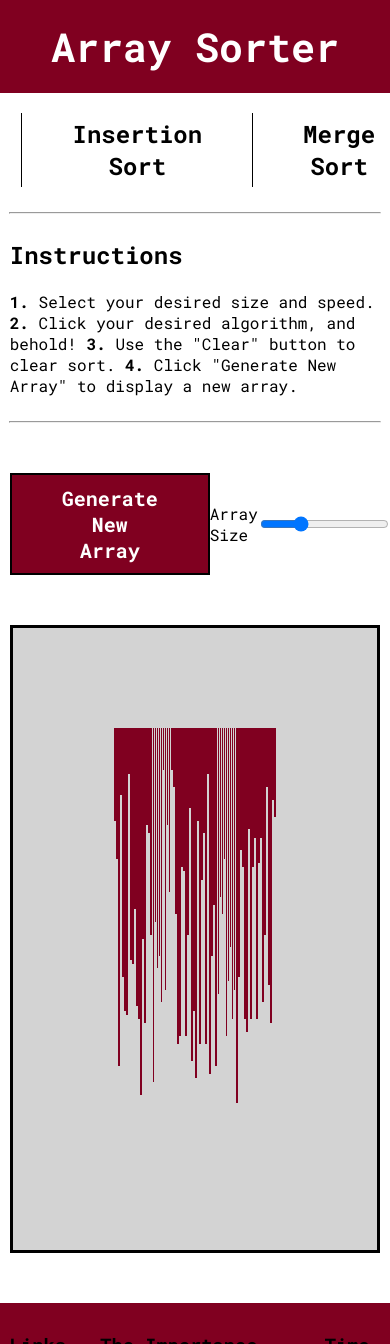
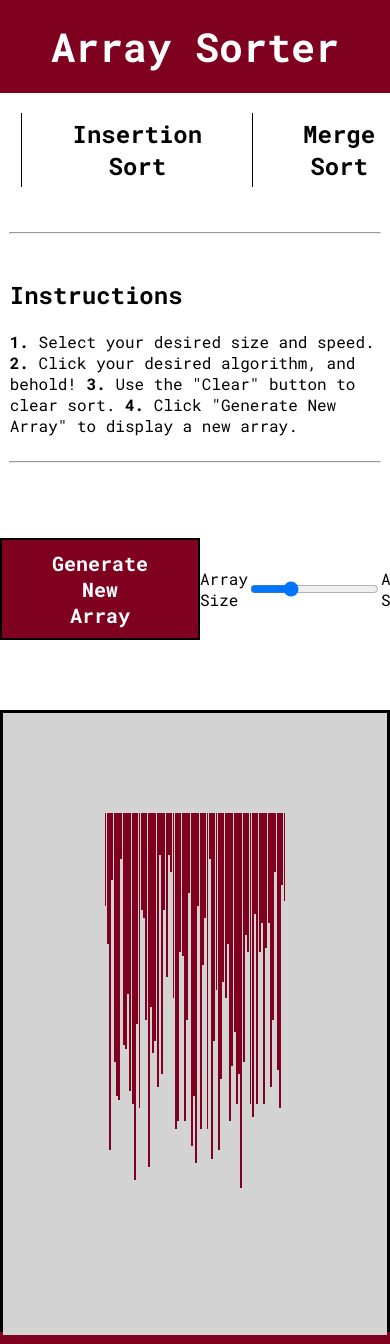
Before and after one commit to yujia1/arraySortVisualization, a plain HTML site: page index.html in a window 390 px wide. Shown: the top 1344 px of the page. Drawn offline with Linux system fonts and the light colour scheme.

Commit message:
responsive

```diff
--- a/css/styling.css
+++ b/css/styling.css
@@ -1,8 +1,8 @@
-body {
+body, html {
     margin: 0;
     padding: 0;
-
     font-family: 'Roboto Mono', monospace;
+    height: 100%;
 }
 
 main
@@ -184,7 +184,7 @@ footer
 #footer-section
 {
     display: flex;
-
+    height: 100%;
     width: 95%;
     margin: 0 auto;
 }
@@ -251,4 +251,54 @@ p
     color: white;
 }
 
-@media only screen and (max-wdith:)
+@media only screen and (max-width:800px) {
+   body{
+       margin: 0;
+       padding: 0;
+       display: flex;
+       flex-direction: column;
+   }
+   header{
+       flex: 20%;
+       display: flex;
+       flex-direction: column;
+   }
+
+   header h1{
+       flex: 40%;
+   }
+   header .sort_algorithm{
+       flex: 20%;
+   }
+   header .instruction{
+       flex: 40%;
+       display: flex;
+       flex-direction: column;
+   }
+
+   main{
+       flex: 60%;
+       display: flex;
+       flex-direction: column;
+   }
+   main section{
+       flex: 30%;
+   }
+   main .wrapper{
+       flex: 70%;
+       max-width: 100%;
+       max-height: 100%;
+   }
+
+   footer{
+       flex: 20%;
+   }
+
+}
+
+@media only screen and (max-width:500px) {
+    header, main, footer{
+        width: 100%;
+        height: 100%;
+    }
+}
```
Also changed, not shown: index.html (+2 -2 lines).
